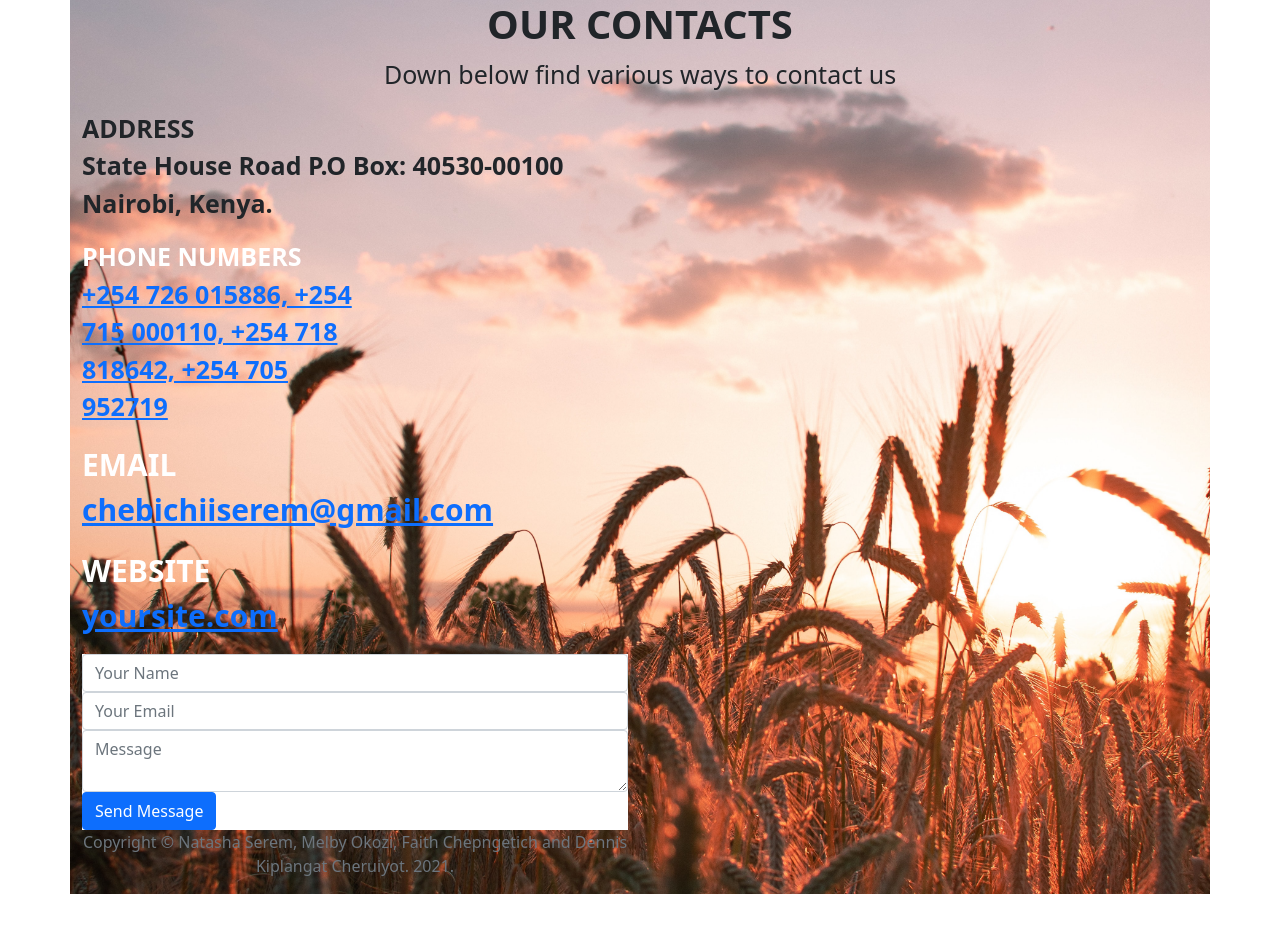
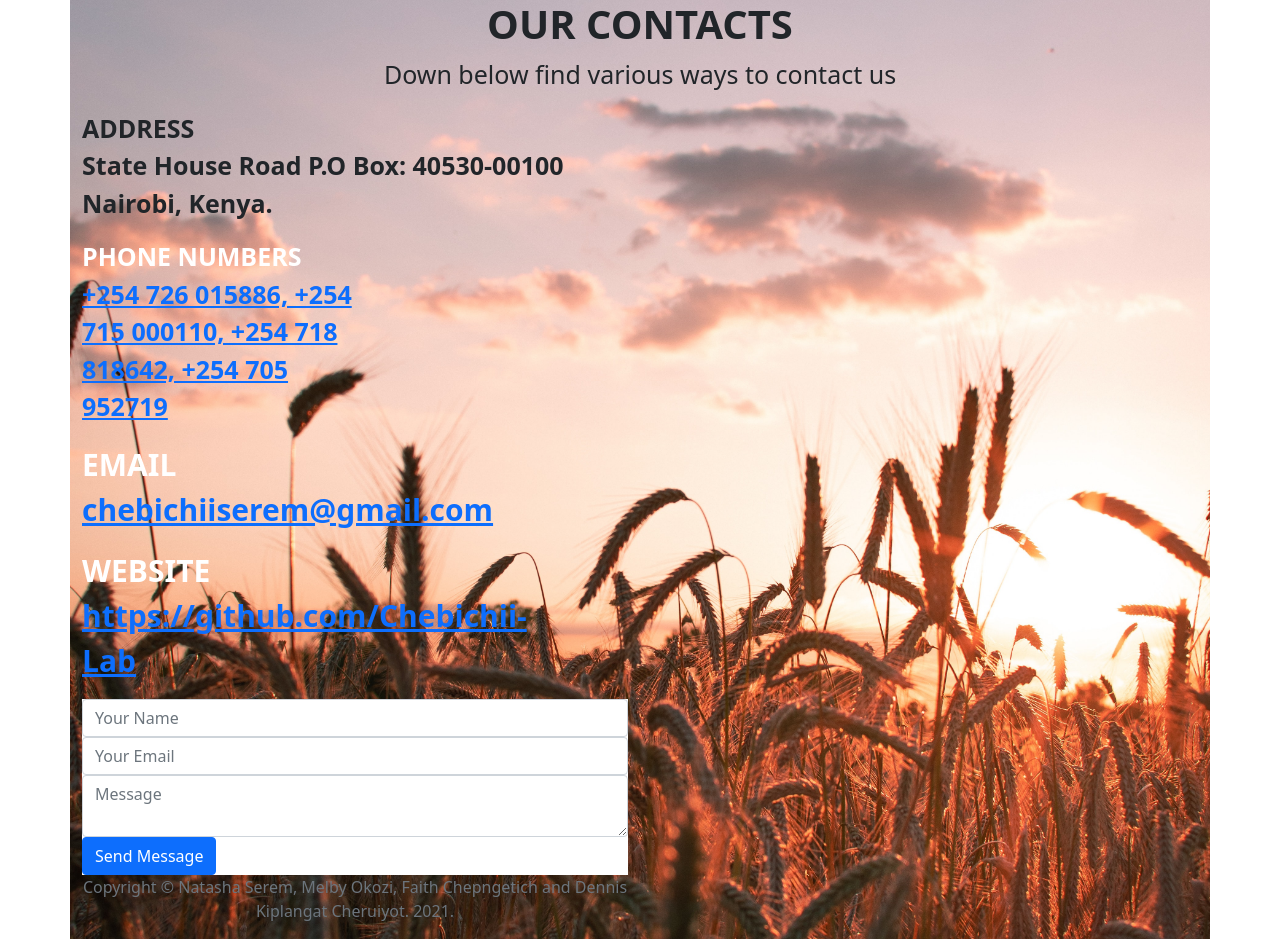
Before and after one commit to Chebichii-Lab/Online-Grocery, a Python web app: template app/templates/contacts.html in a window 1280 px wide. Before the commit the page ends 894 px from the top, so only its background shows below. Run offline with Jinja, Linux system fonts and the light colour scheme; the template is opened without the code that fills it, so the values that code supplies are empty.

Commit message:
add website

```diff
--- a/app/templates/contacts.html
+++ b/app/templates/contacts.html
@@ -38,7 +38,7 @@
 
             <div class="col-md-6">
 
-                <p style="font-size: 30px; font-weight: bold; color: white;"><span>WEBSITE<br></span> <a href="#">yoursite.com</a></p>
+                <p style="font-size: 30px; font-weight: bold; color: white;"><span>WEBSITE<br></span> <a href="#">https://github.com/Chebichii-Lab</a></p>
 
             </div>
 
```
